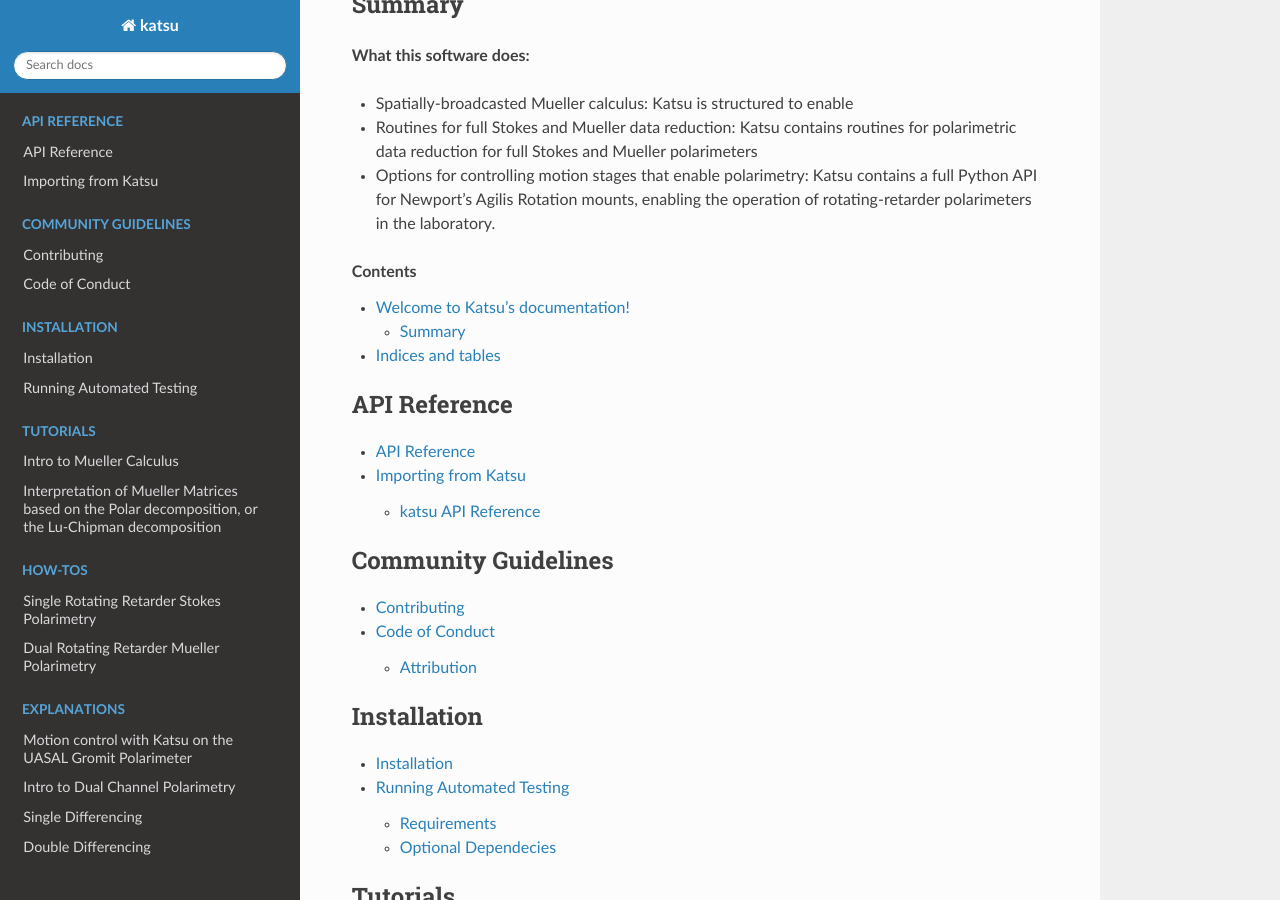
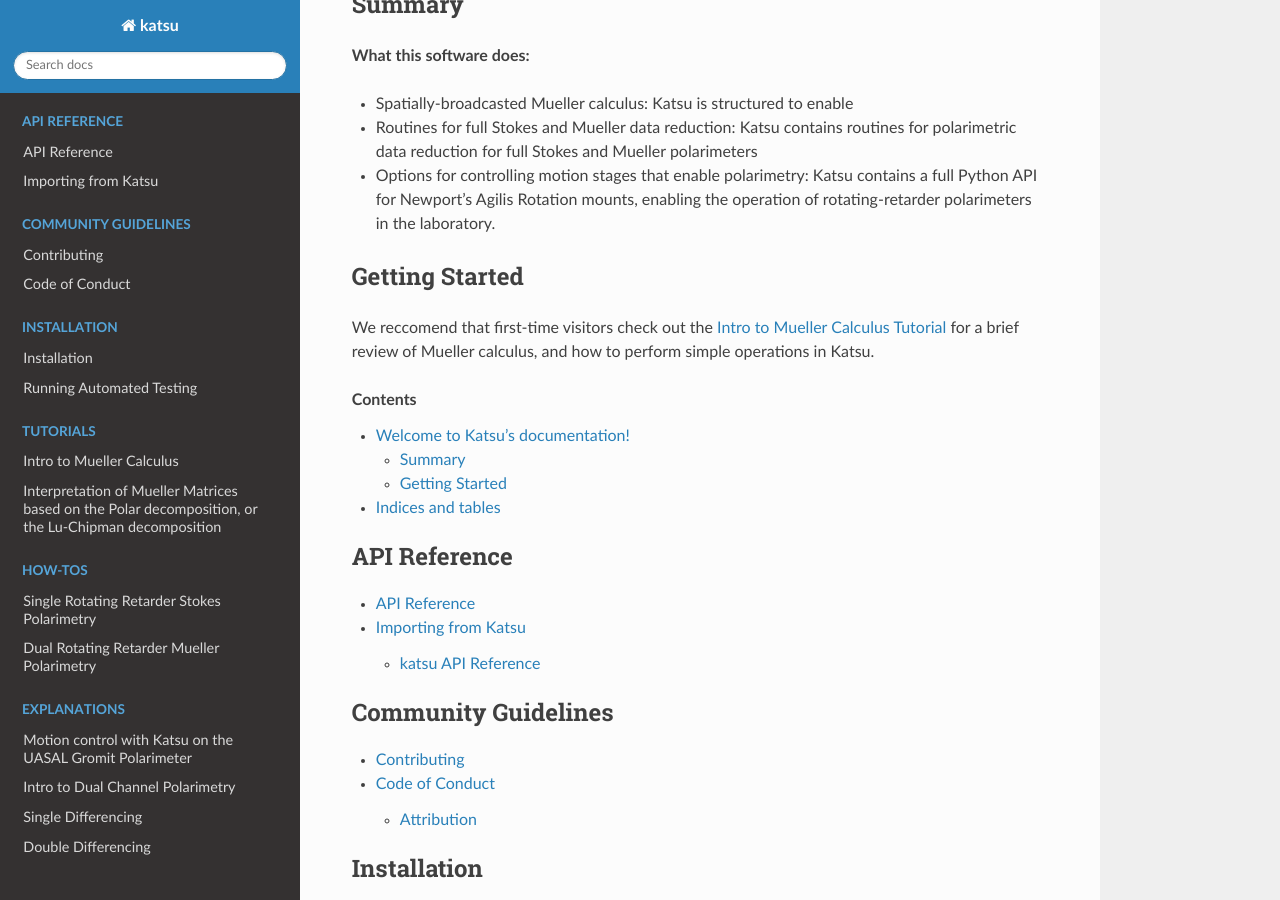
Before and after one commit to Jashcraf/katsu, a Sphinx documentation site: the page built from docs/index.rst, in a window 1280 px wide and 900 px high, scrolled down 340 px. Built offline with Sphinx 7.4.7 and the Read the Docs theme 3.1.0, drawn with Linux system fonts in a browser that asks for light colours; pages that are not in the unit, such as notebooks, are missing from menus.

Commit message:
added a direction to the Mueller calculus tutorial on the landing page

```diff
--- a/docs/index.rst
+++ b/docs/index.rst
@@ -15,6 +15,10 @@
 * Spatially-broadcasted Mueller calculus: Katsu is structured to enable
 * Routines for full Stokes and Mueller data reduction: Katsu contains routines for polarimetric data reduction for full Stokes and Mueller polarimeters
 * Options for controlling motion stages that enable polarimetry: Katsu contains a full Python API for Newport's Agilis Rotation mounts, enabling the operation of rotating-retarder polarimeters in the laboratory.
+
+Getting Started
+---------------
+We reccomend that first-time visitors check out the `Intro to Mueller Calculus Tutorial <https://katsu.readthedocs.io/en/latest/notebooks/tutorials/MuellerCalculus.html>`_ for a brief review of Mueller calculus, and how to perform simple operations in Katsu.
 
 .. contents::
 
```
